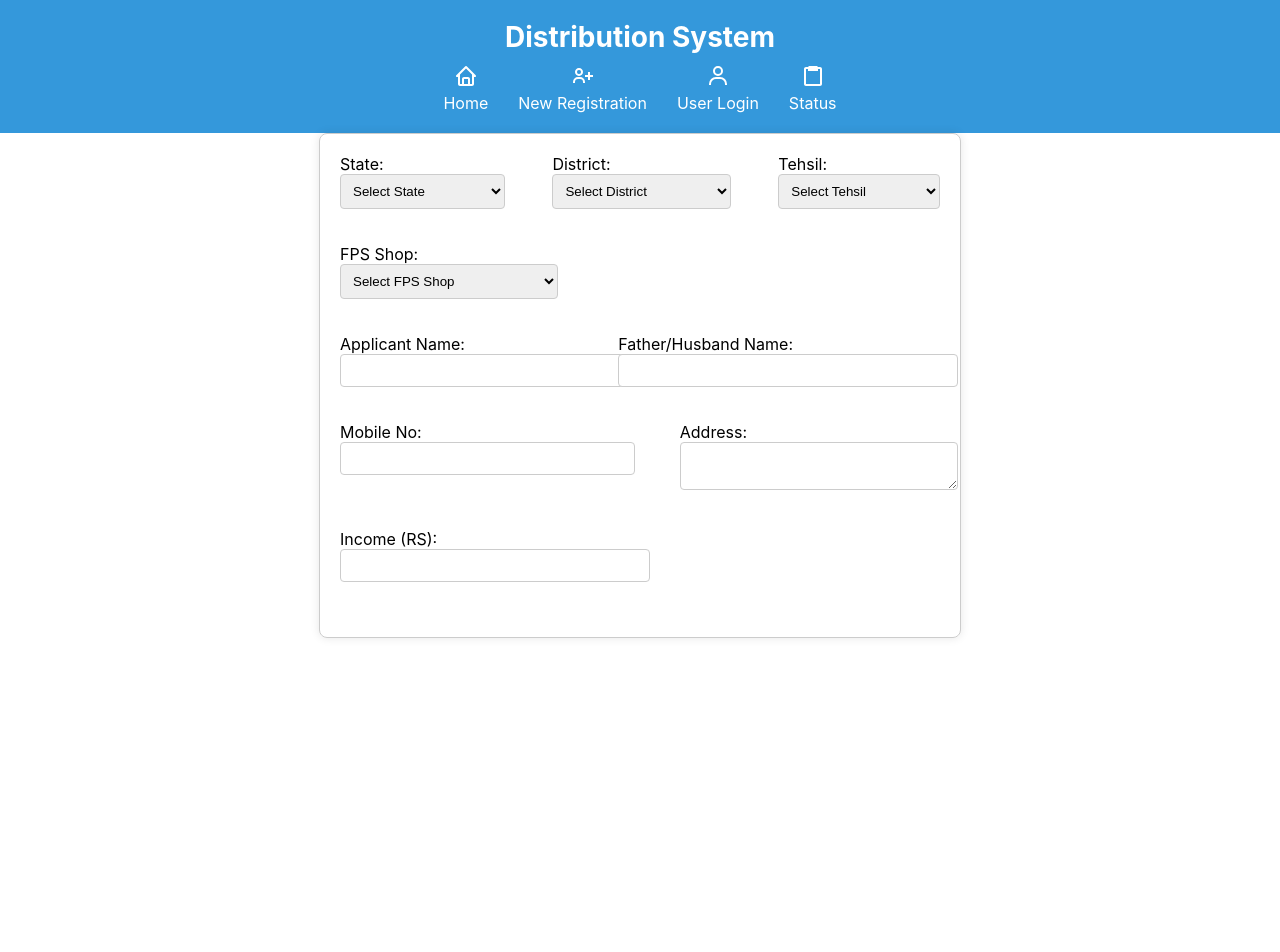
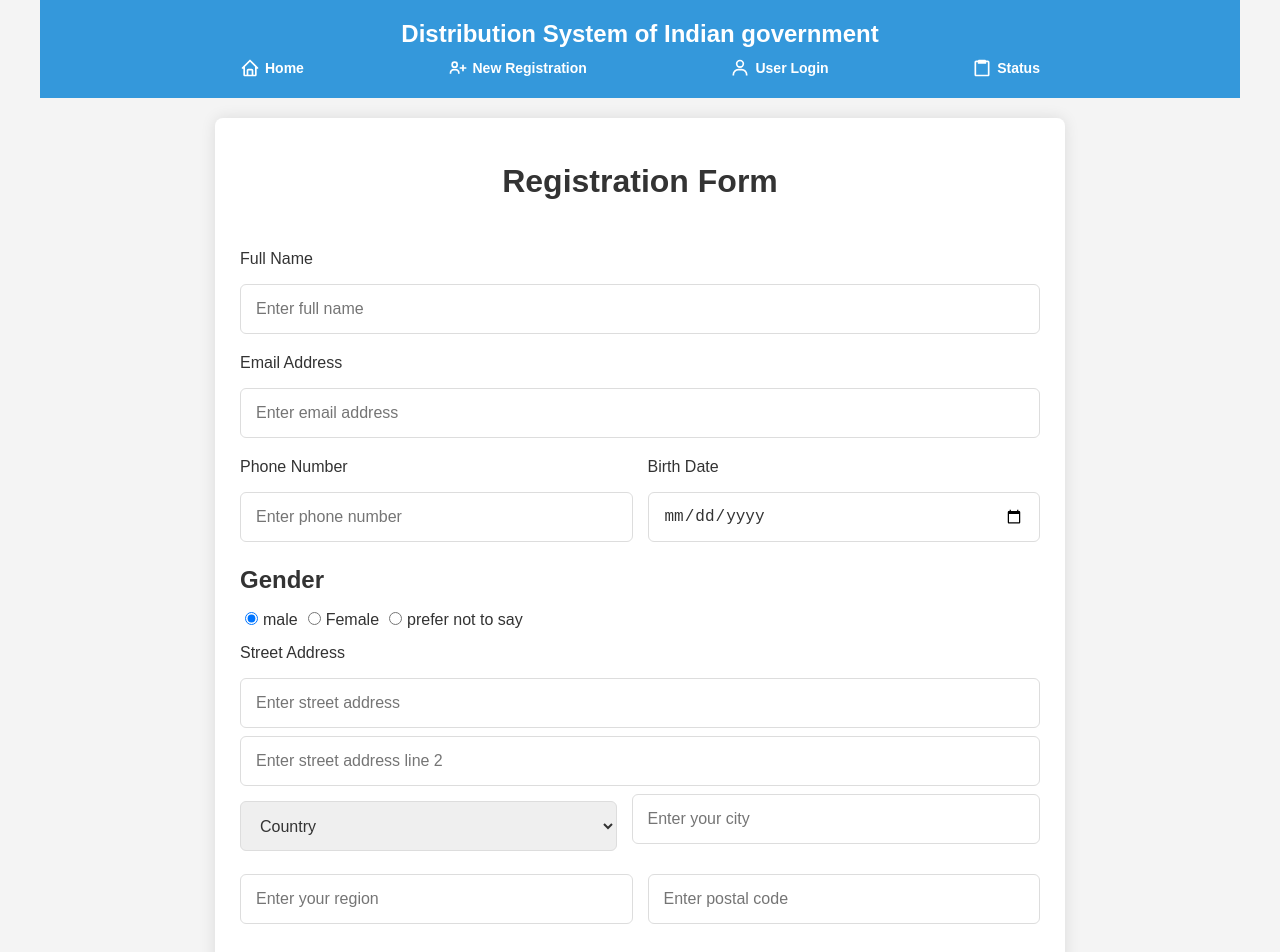
Before and after one commit to prashantgupta8feb/Public-Distribution-Syatem-POC, a React (Create React App) app in the folder frontend/: page /new-registration in a window 1280 px wide. Shown: the top 952 px of the page. Before the commit the page ends 800 px from the top, so only its background shows below. Built offline with nearby package versions, Linux system fonts and the light colour scheme.

Commit message:
New changes on registartion form

```diff
--- /dev/null
+++ b/frontend/src/components/Header.css
@@ -0,0 +1,14 @@
+/* src/components/Header.css */
+/* Adjustments to make the header wider for the full page and thinner */
+header {
+    max-width: 1200px; /* Adjust the max-width as needed */
+    margin: 0 auto;
+    padding: 20px;
+  }
+
+  nav {
+    max-width: 800px; /* Adjust the max-width as needed */
+    margin: 0 auto;
+  }
+
+  /* Additional styling can be added as needed */
--- a/frontend/src/components/Header.js
+++ b/frontend/src/components/Header.js
@@ -2,64 +2,64 @@
 import React from 'react';
 import { Link } from 'react-router-dom';
 import styled from 'styled-components';
-import { BiHome, BiUserPlus, BiUser, BiClipboard, BiCheckShield } from 'react-icons/bi';
+import { BiHome, BiUserPlus, BiUser, BiClipboard } from 'react-icons/bi';
+import './Header.css';
 
 const StyledHeader = styled.header`
   background-color: #3498db;
   color: #fff;
-  padding: 20px;
+  padding: 20px 0; /* Adjusted padding */
   text-align: center;
 `;
 
 const StyledTitle = styled.h1`
   margin: 0;
-  font-size: 28px;
+  font-size: 24px;
 `;
 
 const StyledNav = styled.nav`
   margin-top: 10px;
   display: flex;
-  justify-content: center;
+  justify-content: space-between; /* Adjusted layout to have space between items */
   align-items: center;
+  padding: 0 20px; /* Added padding to the navigation */
 `;
 
 const StyledLink = styled(Link)`
   color: #fff;
-  margin: 0 15px;
   text-decoration: none;
   display: flex;
-  flex-direction: column;
   align-items: center;
-  font-size: 16px;
+  font-size: 14px;
 
   &:hover {
     text-decoration: underline;
   }
 
   span {
-    margin-top: 5px;
+    margin-left: 5px; /* Added margin for space between icon and text */
   }
 `;
 
 const Header = () => {
   return (
     <StyledHeader>
-      <StyledTitle>Distribution System</StyledTitle>
+      <StyledTitle>Distribution System of Indian government </StyledTitle>
       <StyledNav>
         <StyledLink to="/" title="Home">
-          <BiHome size={24} />
+          <BiHome size={20} />
           <span>Home</span>
         </StyledLink>
         <StyledLink to="/new-registration" title="New Registration">
-          <BiUserPlus size={24} />
+          <BiUserPlus size={20} />
           <span>New Registration</span>
         </StyledLink>
         <StyledLink to="/user-login" title="User Login">
-          <BiUser size={24} />
+          <BiUser size={20} />
           <span>User Login</span>
         </StyledLink>
         <StyledLink to="/status" title="Status of Request">
-          <BiClipboard size={24} />
+          <BiClipboard size={20} />
           <span>Status</span>
         </StyledLink>
       </StyledNav>
--- a/frontend/src/components/RegistrationForm.css
+++ b/frontend/src/components/RegistrationForm.css
@@ -1,44 +1,139 @@
-/* RegistrationForm.css */
+/* src/components/RegistrationForm.css */
 
-.registration-form {
-    max-width: 600px;
-    margin: auto;
-    padding: 20px;
-    border: 1px solid #ccc;
-    border-radius: 8px;
-    box-shadow: 0 0 10px rgba(0, 0, 0, 0.1);
+body {
+  font-family: 'Arial', sans-serif;
+  margin: 0;
+  padding: 0;
+  background-color: #f4f4f4;
 }
 
-  .form-section {
-    display: flex;
-    justify-content: space-between;
-    margin-bottom: 15px;
+.container {
+  max-width: 800px;
+  margin: 0 auto;
+  background: #fff;
+  padding: 25px;
+  border-radius: 8px;
+  box-shadow: 0 0 15px rgba(0, 0, 0, 0.1);
 }
 
+header {
+  font-size: 2rem;
+  color: #333;
+  font-weight: 700;
+  text-align: center;
+  margin-bottom: 20px;
+}
+
+form {
+  margin-top: 30px;
+}
+
+.input-box {
+  margin-top: 20px;
+
   label {
+    color: #333;
     display: block;
     margin-bottom: 8px;
   }
 
-  select,
   input,
-  textarea {
+  select {
+    height: 50px;
     width: 100%;
-    padding: 8px;
-    margin-bottom: 12px;
-    border: 1px solid #ccc;
-    border-radius: 4px;
+    outline: none;
+    font-size: 1rem;
+    color: #333;
+    margin-top: 8px;
+    border: 1px solid #ddd;
+    border-radius: 6px;
+    padding: 0 15px;
+    box-sizing: border-box;
+  }
+
+  input:focus {
+    box-shadow: 0 1px 0 rgba(0, 0, 0, 0.1);
+  }
+}
+
+.column {
+  display: flex;
+  flex-wrap: wrap;
+  margin-bottom: 15px;
+
+  > * {
+    flex: 1;
+    margin-right: 15px;
+    &:last-child {
+      margin-right: 0;
+    }
+  }
+}
+
+.gender-box {
+  margin-top: 20px;
+
+  h3 {
+    color: #333;
+    font-size: 1.5rem;
+    font-weight: 700;
+    margin-bottom: 15px;
+  }
+
+  .gender-option {
+    display: flex;
+    align-items: center;
+
+    input,
+    label {
+      cursor: pointer;
+      margin-right: 5px;
+    }
+
+    label {
+      color: #333;
+      font-size: 1rem;
+    }
+  }
+}
+
+.address,
+.select-box select {
+  margin-top: 15px;
+}
+
+select {
+  height: 50px;
+  width: 100%;
+  outline: none;
+  border: 1px solid #ddd;
+  border-radius: 6px;
+  color: #333;
+  font-size: 1rem;
 }
 
 button {
-    background-color: #4caf50;
-    color: white;
-    padding: 10px 15px;
+  height: 55px;
+  width: 100%;
+  color: #fff;
+  font-size: 1.2rem;
+  font-weight: 700;
+  margin-top: 30px;
   border: none;
-    border-radius: 4px;
   cursor: pointer;
+  transition: background 0.2s ease;
+  background: rgb(130, 106, 251);
+  border-radius: 6px;
 }
 
 button:hover {
-    background-color: #45a049;
+  background: rgb(88, 56, 250);
 }
+
+/* Responsive */
+@media screen and (max-width: 500px) {
+  .column {
+    flex-direction: column;
+    margin-right: 0;
+  }
+}
--- a/frontend/src/components/RegistrationForm.js
+++ b/frontend/src/components/RegistrationForm.js
@@ -1,101 +1,108 @@
-// RegistrationForm.js
+// src/components/RegistrationForm.js
 import React, { useState } from 'react';
-import './RegistrationForm.css'; // Import your CSS file for styling
+import './RegistrationForm.css';
 
 const RegistrationForm = () => {
-  const [formData, setFormData] = useState({
-    state: '',
-    district: '',
-    tehsil: '',
-    fpsShop: '',
-    applicantName: '',
-    fatherHusbandName: '',
-    mobileNo: '',
-    address: '',
-    income: '',
-  });
+  const [fullName, setFullName] = useState('');
+  const [email, setEmail] = useState('');
+  const [phoneNumber, setPhoneNumber] = useState('');
+  const [birthDate, setBirthDate] = useState('');
+  const [gender, setGender] = useState('male');
+  const [streetAddress1, setStreetAddress1] = useState('');
+  const [streetAddress2, setStreetAddress2] = useState('');
+  const [country, setCountry] = useState('');
+  const [city, setCity] = useState('');
+  const [region, setRegion] = useState('');
+  const [postalCode, setPostalCode] = useState('');
 
-  const handleInputChange = (e) => {
-    const { name, value } = e.target;
-    setFormData((prevData) => ({
-      ...prevData,
-      [name]: value,
-    }));
+  const handleSubmit = (e) => {
+    e.preventDefault();
+    // Add your form submission logic here
+    console.log('Form submitted:', {
+      fullName,
+      email,
+      phoneNumber,
+      birthDate,
+      gender,
+      streetAddress1,
+      streetAddress2,
+      country,
+      city,
+      region,
+      postalCode,
+    });
   };
 
   return (
-    <div className="registration-form">
-      <div className="form-section">
-        <label>
-          State:
-          <select name="state" value={formData.state} onChange={handleInputChange}>
-            <option value="">Select State</option>
-            <option value="Delhi">Delhi</option>
-            <option value="Uttar Pradesh">Uttar Pradesh</option>
-            <option value="Uttrakhand">Uttrakhand</option>
-            <option value="Punjab">Punjab</option>
-          </select>
-        </label>
+    <section className="container">
+      <header>Registration Form</header>
+      <form onSubmit={handleSubmit} className="form">
+        <div className="input-box">
+          <label className="label">Full Name</label>
+          <input type="text" placeholder="Enter full name" value={fullName} onChange={(e) => setFullName(e.target.value)} required />
+        </div>
 
-        <label>
-          District:
-          <select name="district" value={formData.district} onChange={handleInputChange}>
-            <option value="">Select District</option>
-            {/* Add district options */}
-          </select>
-        </label>
+        <div className="input-box">
+          <label className="label">Email Address</label>
+          <input type="text" placeholder="Enter email address" value={email} onChange={(e) => setEmail(e.target.value)} required />
+        </div>
 
-        <label>
-          Tehsil:
-          <select name="tehsil" value={formData.tehsil} onChange={handleInputChange}>
-            <option value="">Select Tehsil</option>
-            {/* Add tehsil options */}
-          </select>
-        </label>
-      </div>
+        <div className="column">
+          <div className="input-box">
+            <label className="label">Phone Number</label>
+            <input type="number" placeholder="Enter phone number" value={phoneNumber} onChange={(e) => setPhoneNumber(e.target.value)} required />
+          </div>
+          <div className="input-box">
+            <label className="label">Birth Date</label>
+            <input type="date" value={birthDate} onChange={(e) => setBirthDate(e.target.value)} required />
+          </div>
+        </div>
 
-      <div className="form-section">
-        <label>
-          FPS Shop:
-          <select name="fpsShop" value={formData.fpsShop} onChange={handleInputChange}>
-            <option value="">Select FPS Shop</option>
-            <option value="MS/Test1">MS/Test1</option>
-            <option value="MS/Test2">MS/Test2</option>
-          </select>
-        </label>
-      </div>
+        <div className="gender-box">
+          <h3 className="label">Gender</h3>
+          <div className="gender-option">
+            <div className="gender">
+              <input type="radio" id="check-male" name="gender" checked={gender === 'male'} onChange={() => setGender('male')} />
+              <label htmlFor="check-male">male</label>
+            </div>
+            <div className="gender">
+              <input type="radio" id="check-female" name="gender" checked={gender === 'female'} onChange={() => setGender('female')} />
+              <label htmlFor="check-female">Female</label>
+            </div>
+            <div className="gender">
+              <input type="radio" id="check-other" name="gender" checked={gender === 'other'} onChange={() => setGender('other')} />
+              <label htmlFor="check-other">prefer not to say</label>
+            </div>
+          </div>
+        </div>
 
-      <div className="form-section">
-        <label>
-          Applicant Name:
-          <input type="text" name="applicantName" value={formData.applicantName} onChange={handleInputChange} />
-        </label>
+        <div className="input-box address">
+          <label className="label">Street Address</label>
+          <input type="text" placeholder="Enter street address" value={streetAddress1} onChange={(e) => setStreetAddress1(e.target.value)} required />
+          <input type="text" placeholder="Enter street address line 2" value={streetAddress2} onChange={(e) => setStreetAddress2(e.target.value)} required />
 
-        <label>
-          Father/Husband Name:
-          <input type="text" name="fatherHusbandName" value={formData.fatherHusbandName} onChange={handleInputChange} />
-        </label>
-      </div>
+          <div className="column">
+            <div className="select-box">
+              <select value={country} onChange={(e) => setCountry(e.target.value)} required>
+                <option hidden>Country</option>
+                <option>America</option>
+                <option>Japan</option>
+                <option>India</option>
+                <option>Nepal</option>
+              </select>
+            </div>
+            <input type="text" placeholder="Enter your city" value={city} onChange={(e) => setCity(e.target.value)} required />
+          </div>
 
-      <div className="form-section">
-        <label>
-          Mobile No:
-          <input type="tel" name="mobileNo" value={formData.mobileNo} onChange={handleInputChange} />
-        </label>
+          <div className="column">
+            <input type="text" placeholder="Enter your region" value={region} onChange={(e) => setRegion(e.target.value)} required />
+            <input type="number" placeholder="Enter postal code" value={postalCode} onChange={(e) => setPostalCode(e.target.value)} required />
+          </div>
+        </div>
 
-        <label>
-          Address:
-          <textarea name="address" value={formData.address} onChange={handleInputChange} />
-        </label>
-      </div>
-
-      <div className="form-section">
-        <label>
-          Income (RS):
-          <input type="number" name="income" value={formData.income} onChange={handleInputChange} />
-        </label>
-      </div>
-    </div>
+        <button type="submit" className="button">Submit</button>
+      </form>
+    </section>
   );
 };
 
```
Also changed, not shown: frontend/src/components/Resources/Items.png (added). Lines whose indentation alone changed are shown as unchanged.
